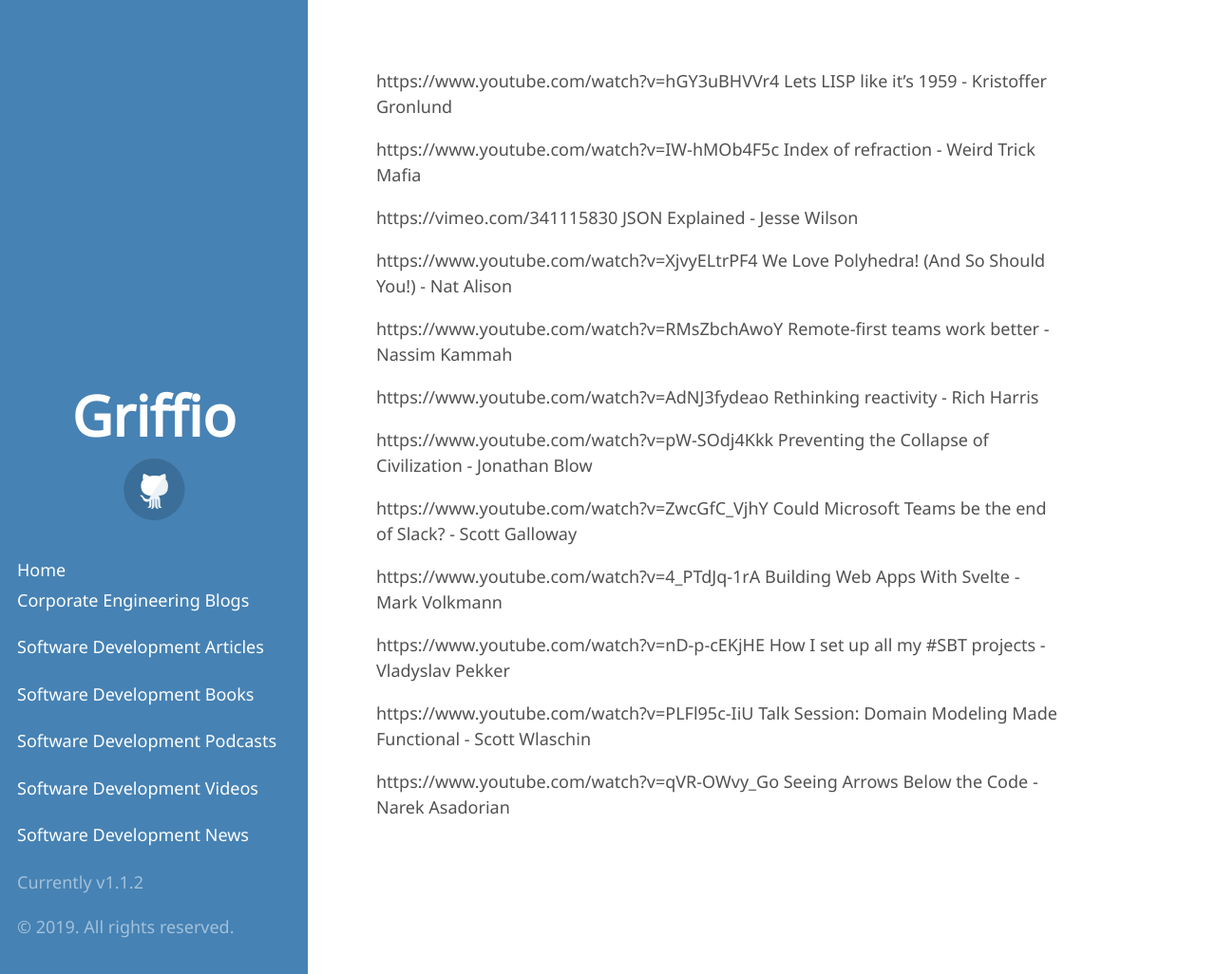
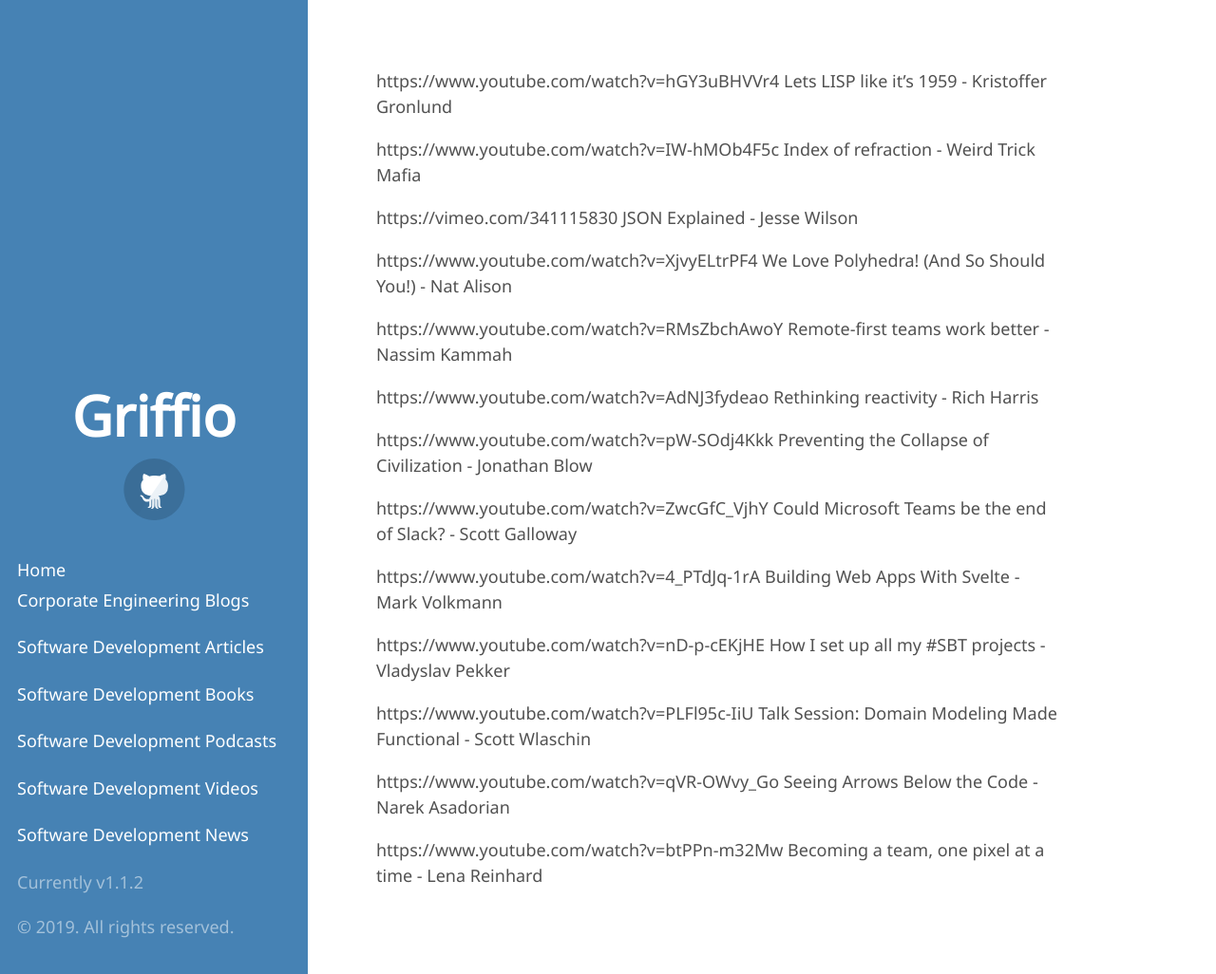
Before and after one commit to griffio/griffio.github.io, a Jekyll site: the page built from tech_talks_highlighted_2019.md, in a window 1280 px wide and 1026 px high. Shown: the whole window at 95% size. Built offline with Jekyll 4.4.1, drawn with Linux system fonts in a browser that asks for light colours; some web fonts are replaced; our own code applies the rules of GitHub Pages for plain Markdown files.

Commit message:
Update tech_talks_highlighted_2019.md

```diff
--- a/tech_talks_highlighted_2019.md
+++ b/tech_talks_highlighted_2019.md
@@ -22,3 +22,5 @@
 https://www.youtube.com/watch?v=PLFl95c-IiU Talk Session: Domain Modeling Made Functional - Scott Wlaschin
 
 https://www.youtube.com/watch?v=qVR-OWvy_Go Seeing Arrows Below the Code - Narek Asadorian
+
+https://www.youtube.com/watch?v=btPPn-m32Mw Becoming a team, one pixel at a time - Lena Reinhard
```
